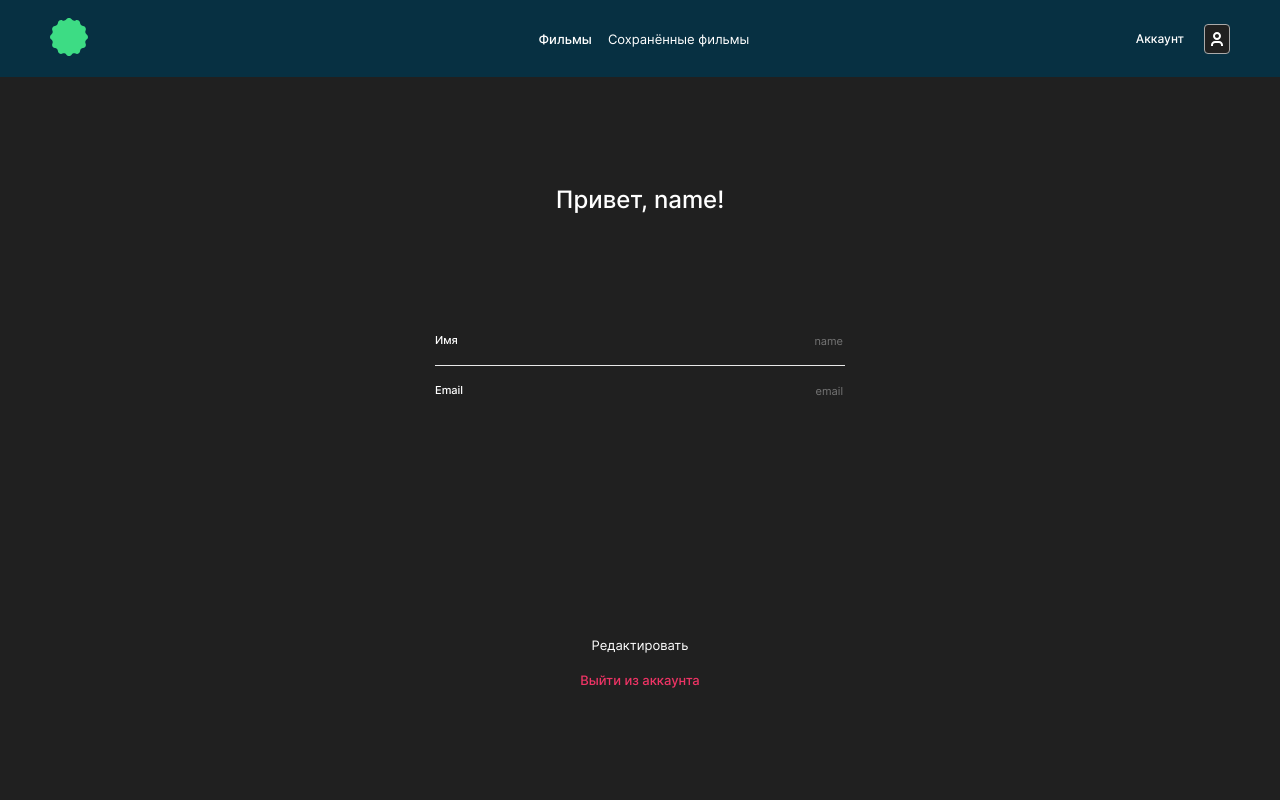
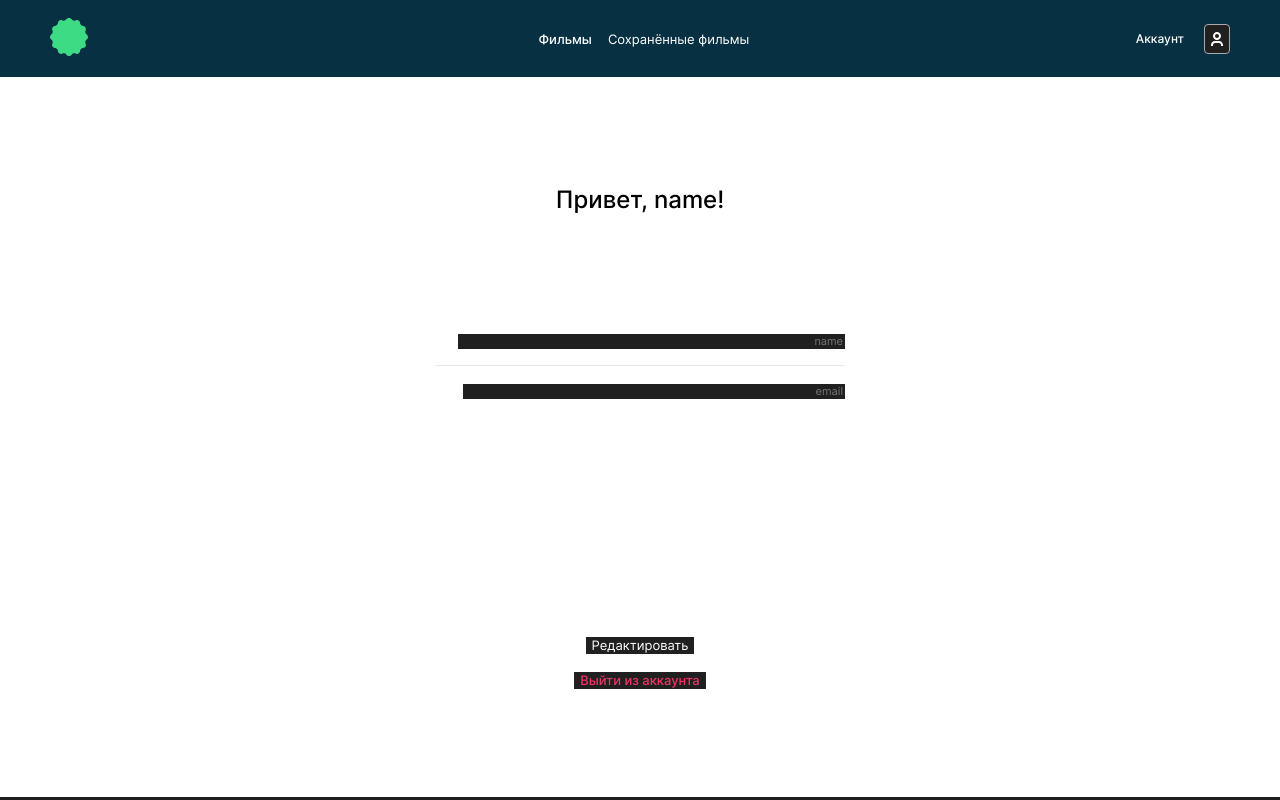
Before and after one commit to Gregory-mcbit/movies-explorer-frontend, a React (Create React App) app: page /profile in a window 1280 px wide. Built offline with nearby package versions, Linux system fonts and the light colour scheme.

Commit message:
Initial commit

```diff
--- a/src/components/App/App.css
+++ b/src/components/App/App.css
@@ -2,6 +2,7 @@
 
 .page {
   font-family: 'Inter', 'Arial', 'Helvetica', sans-serif;
+  background-color: white;
 }
 .container {
   background-color: #202020;
--- a/src/components/Login/Login.css
+++ b/src/components/Login/Login.css
@@ -20,7 +20,7 @@
   .login__title {
     margin: 35px 0 40px;
 
-    color: #FFFFFF;
+    color: black;
     font-size: 24px;
     font-weight: 400;
     line-height: 29px;
--- a/src/components/NotFound/NotFound.css
+++ b/src/components/NotFound/NotFound.css
@@ -14,7 +14,7 @@
   .not-found__error {
     margin: 0;
 
-    color: #FFFFFF;
+    color: black;
     font-size: 140px;
     font-weight: 400;
     line-height: 170px;
@@ -23,7 +23,7 @@
   .not-found__text {
     margin: 0;
 
-    color: #FFFFFF;
+    color: black;
     font-size: 16px;
     font-weight: 400;
     line-height: 19px;
--- a/src/components/Profile/Profile.css
+++ b/src/components/Profile/Profile.css
@@ -18,7 +18,7 @@
   .profile__title {
     margin: 0 0 120px;
 
-    color: #FFFFFF;
+    color: black;
     font-size: 24px;
     font-weight: 500;
     line-height: 29px;
--- a/src/components/Register/Register.css
+++ b/src/components/Register/Register.css
@@ -18,7 +18,7 @@
   .register__title {
     margin: 35px 0 40px;
 
-    color: #FFFFFF;
+    color: black;
     font-size: 24px;
     font-weight: 400;
     line-height: 29px;
```
